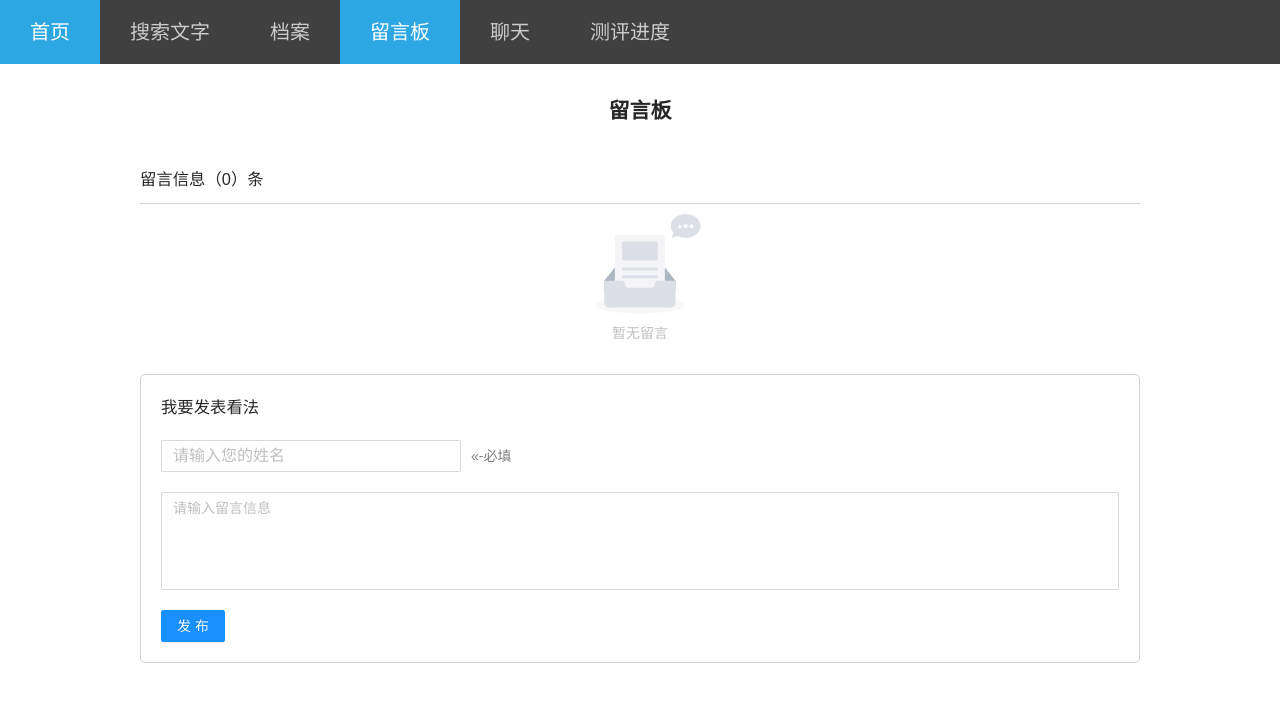
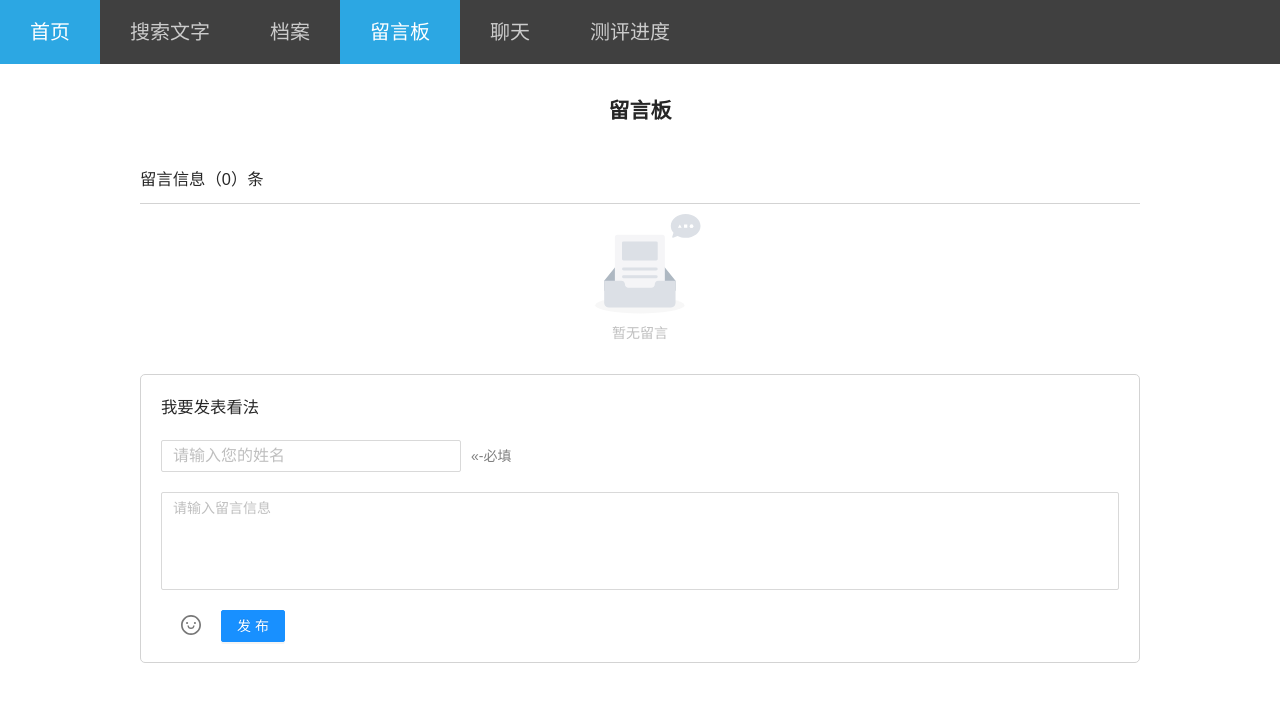
Before and after one commit to GitHubYX1/vite-react-ts, a React (Vite) app: page /messageBoard in a window 1280 px wide. Shown: the top 702 px of the page. Built offline with nearby package versions, Linux system fonts and the light colour scheme; a web font is replaced by a local one.

Commit message:
留言板新增表情

```diff
--- a/src/App.css
+++ b/src/App.css
@@ -368,3 +368,13 @@ textarea {
 .ant-image-mask {
   opacity: 0 !important;
 }
+
+.icon {
+  font-size: 20px;
+  color: #777777;
+  cursor: pointer;
+}
+
+.icon:hover {
+  color: #4e4e4e;
+}
--- a/src/components/emoji/emojiCss.ts
+++ b/src/components/emoji/emojiCss.ts
@@ -5,10 +5,11 @@ export const EmojiData = styled.div`
   .emoji-picker {
     position: absolute;
     bottom: 40px;
-    left: -162px;
-    padding: 12px 16px;
-    background: #fff;
+    left: -146px;
     border-radius: 5px;
+    box-shadow: 0px 0cap 16px 4px rgba(0,0,0,0.43);
+    -webkit-box-shadow: 0px 0px 16px 4px rgba(0,0,0,0.43);
+    -moz-box-shadow: 0px 0px 16px 4px rgba(0,0,0,0.43);
     &:before {
       content: "";
       position: absolute;
@@ -19,6 +20,11 @@ export const EmojiData = styled.div`
       bottom: -16px !important;
       left: 50%;
       transform: translate(-50%, 0);
+    }
+    .emoji-mart{
+      display:block;
+      border:0;
+      overflow: hidden;
     }
   }
   .entry {
--- a/src/pages/chat/chatCss.ts
+++ b/src/pages/chat/chatCss.ts
@@ -162,12 +162,6 @@ export const InputBox = styled.div`
   .list-icon {
     .icon {
       padding-left: 20px;
-      font-size: 20px;
-      color: #777777;
-      cursor: pointer;
-      &:hover {
-        color: #4e4e4e;
-      }
     }
   }
 `;
--- a/src/pages/messageBoard/components/messagePublish.tsx
+++ b/src/pages/messageBoard/components/messagePublish.tsx
@@ -2,6 +2,7 @@ import { memo, useState } from "react";
 import { Input, Button, message } from "antd";
 import { Publish } from "../messageCss";
 import shortId from "shortid";
+import Emoji from "../../../components/emoji";
 
 const { TextArea } = Input;
 
@@ -55,9 +56,12 @@ export default memo(function messagePublish(props: {
           onChange={(e) => saveQuery(e.target.value, "comments")}
         />
       </div>
-      <Button type="primary" onClick={release}>
-        发布
-      </Button>
+      <div className="publish-operate">
+        <Emoji onEmoji={(e: string) => { saveQuery(discuss.comments + e, "comments") }}></Emoji>
+        <Button type="primary" onClick={release}>
+          发布
+        </Button>
+      </div>
     </Publish>
   );
 });
--- a/src/pages/messageBoard/messageCss.ts
+++ b/src/pages/messageBoard/messageCss.ts
@@ -23,6 +23,13 @@ export const Publish = styled.div`
     span {
       padding-left: 10px;
       color: #808080;
+    }
+  }
+  .publish-operate{
+    display: flex;
+    align-items: center;
+    .icon{
+      padding:0 20px;
     }
   }
 `;
```
